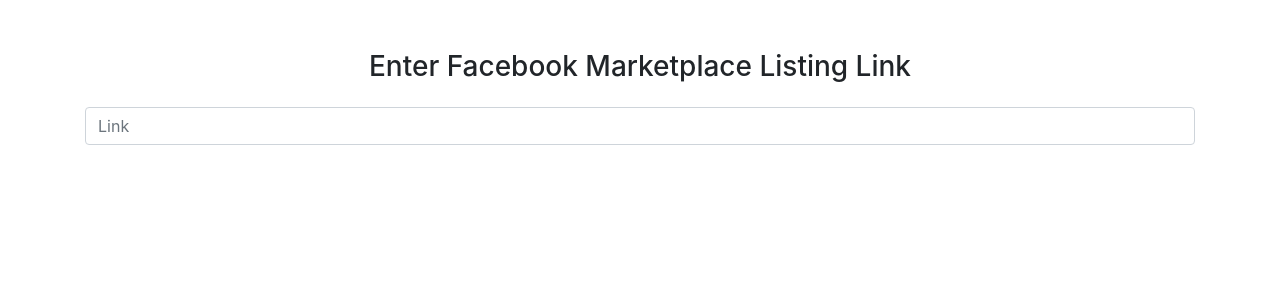
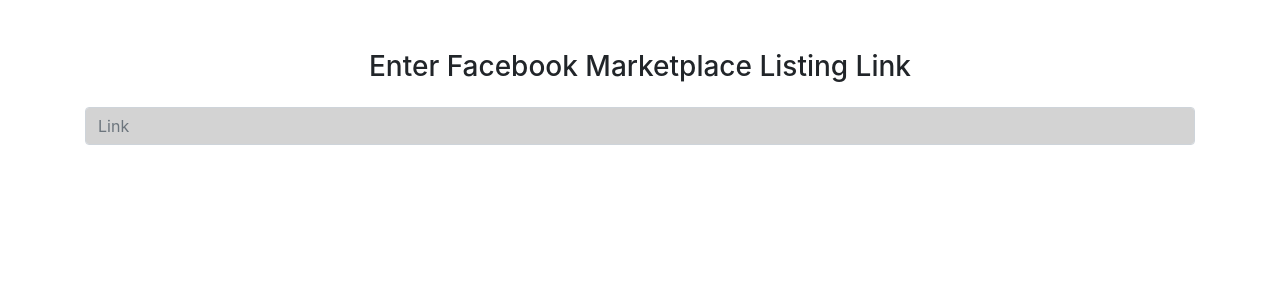
Before and after one commit to davejinyoung/Fraud-Detector, a Flask app: page /fb in a window 1280 px wide. Shown: the part 56-356 px from the top of the page. Run offline with Flask 2, Linux system fonts and the light colour scheme; some libraries are stand-ins or nearby versions.

Commit message:
Changed colour of input box to light grey

```diff
--- a/website/templates/craig.html
+++ b/website/templates/craig.html
@@ -3,6 +3,6 @@
 <form method="POST">
     <h3 align="center" style="position:relative; top:50px;">Enter Craigslist Listing Link</h3>
     <div class="mb-3" style="position:relative; top:65px;">
-      <input type="email" class="form-control" id="exampleFormControlInput1" placeholder="Link"/>
+      <input type="email" class="form-control" id="exampleFormControlInput1" placeholder="Link" style="background-color: #D3D3D3;"/>
     </div>
 {% endblock %}
--- a/website/templates/face.html
+++ b/website/templates/face.html
@@ -3,6 +3,6 @@
 <form method="POST">
     <h3 align="center" style="position:relative; top:50px;">Enter Facebook Marketplace Listing Link</h3>
     <div class="mb-3" style="position:relative; top:65px;">
-      <input type="email" class="form-control" id="exampleFormControlInput1" placeholder="Link"/>
+      <input type="email" class="form-control" id="exampleFormControlInput1" placeholder="Link" style="background-color: #D3D3D3;"/>
     </div>
 {% endblock %}
--- a/website/views.py
+++ b/website/views.py
@@ -12,10 +12,12 @@
 def face():
     return render_template("face.html", text="TESTING")
 
+
 @views.route('/craig')
 def craig():
     return render_template("craig.html", text="TESTING")
 
+
 @views.route('/about')
 def about():
     return render_template("about.html", text="TESTING")
```
